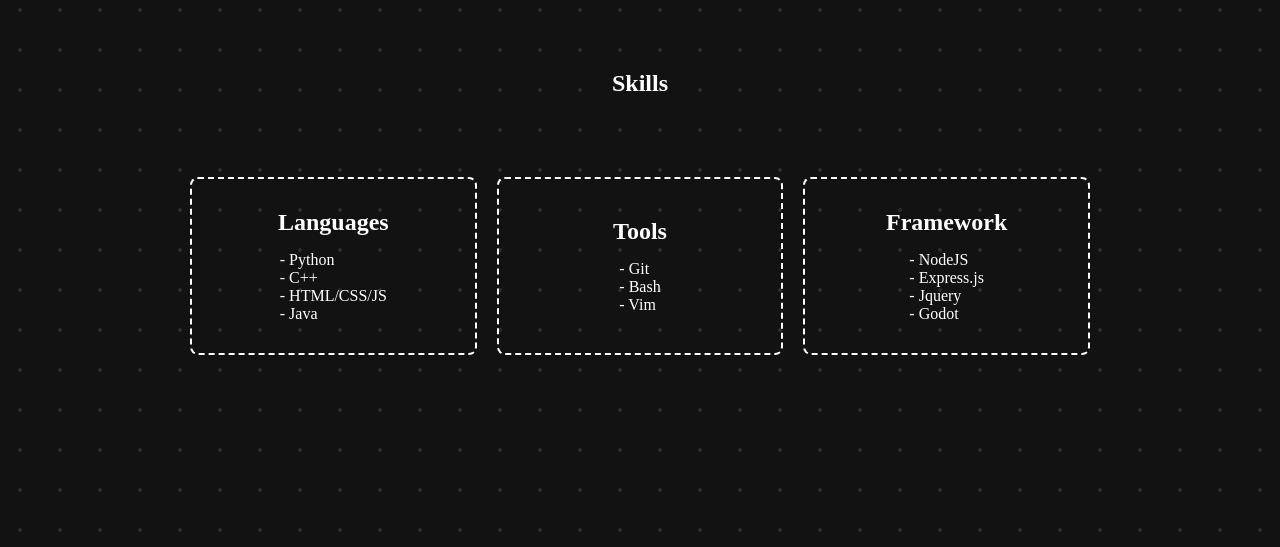
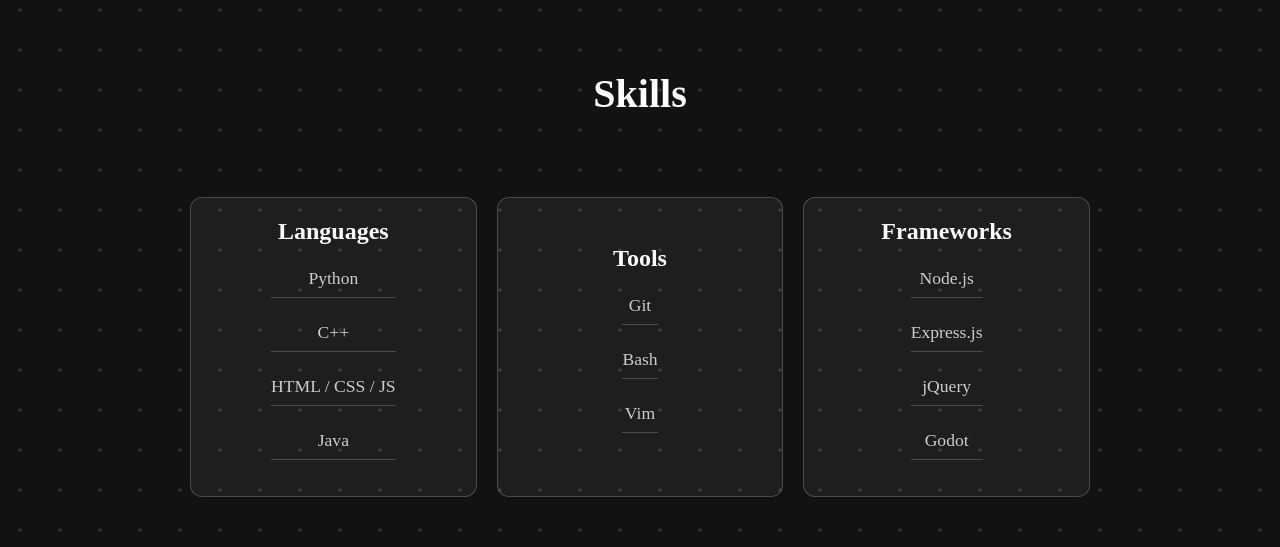
Before and after one commit to LastCleanShirt/LastCleanShirt.github.io, a plain HTML site: page index.html in a window 1280 px wide. Shown: the part 1610-2157 px from the top of the page. Drawn offline with Linux system fonts and the light colour scheme; a small style sheet from the web is missing.

Commit message:
style changes hehe

```diff
--- a/index.html
+++ b/index.html
@@ -37,37 +37,38 @@
         </div>
     </section>
     <!-- Skills -->
-    <section class="dotted-bg grid jc-sb">
+    <section class="dotted-bg grid jc-sb skills">
         <h1>Skills</h1>
         <div class="card-grid">
-            <div class="card">
-                <h1>Languages</h1>
-                <p class="left-align">
-                    - Python    <br>
-                    - C++       <br>
-                    - HTML/CSS/JS <br>
-                    - Java
-                </p>
+            <div class="card skill-card">
+                <h2>Languages</h2>
+                <ul>
+                    <li>Python</li>
+                    <li>C++</li>
+                    <li>HTML / CSS / JS</li>
+                    <li>Java</li>
+                </ul>
             </div>
-            <div class="card">
-                <h1>Tools</h1>
-                <p class="left-align">
-                    - Git <br>
-                    - Bash <br>
-                    - Vim
-                </p>
+            <div class="card skill-card">
+                <h2>Tools</h2>
+                <ul>
+                    <li>Git</li>
+                    <li>Bash</li>
+                    <li>Vim</li>
+                </ul>
             </div>
-            <div class="card">
-                <h1>Framework</h1>
-                <p class="left-align">
-                    - NodeJS <br>
-                    - Express.js <br>
-                    - Jquery <br>
-                    - Godot
-                </p>
+            <div class="card skill-card">
+                <h2>Frameworks</h2>
+                <ul>
+                    <li>Node.js</li>
+                    <li>Express.js</li>
+                    <li>jQuery</li>
+                    <li>Godot</li>
+                </ul>
             </div>
         </div>
     </section>
+
     <section class="experience">
         <h1>Experience</h1>
         <div class="timeline">
--- a/style.css
+++ b/style.css
@@ -1,4 +1,6 @@
-/* ========== Global Reset ========== */
+/* =======================
+    1. Global Reset & Scrollbar
+    ======================= */
 * {
      margin: 0;
      padding: 0;
@@ -14,12 +16,13 @@
      width: 0;  /* Remove scrollbar space */
      background: transparent;  /* Optional: just make scrollbar invisible */
 }
-/* Optional: show position indicator in red */
 ::-webkit-scrollbar-thumb {
      background: #FF0000;
 }
 
-/* ========== Base Styles ========== */
+/* =======================
+    2. Base Styles & Dark Mode
+    ======================= */
 body {
      max-width: 100vw;
 }
@@ -29,7 +32,9 @@
      color: #ffffff;
 }
 
-/* ========== Layout Utilities ========== */
+/* =======================
+    3. Layout Utilities
+    ======================= */
 .flex-row {
      display: flex;
      flex-direction: row;
@@ -53,26 +58,9 @@
      text-align: left !important;
 }
 
-/* ========== Items ======== */
-/* .project-card {
-    display: flex;
-    flex-direction: column;
-    justify-content: center;
-    align-items: center;
-    gap: 15px;
-    border: 2px dashed white;
-    border-radius: 8px;
-    width: 100%;
-    height: 100%;
-    padding: 30px;
-    animation: all 0.3 ease;
-}
-
-.project-card:hover {
-    cursor: pointer;
-    border-style: solid;
-    height: 105%;
-} */
+/* =======================
+    4. Card Grid & Card Items
+    ======================= */
 .card-grid {
      display: grid;
      grid-template-columns: repeat(auto-fit, minmax(250px, 1fr));
@@ -103,6 +91,9 @@
      height: 105%;
 }
 
+/* =======================
+    5. Backgrounds
+    ======================= */
 .dotted-bg {
      background-image: radial-gradient(circle at center, #2b2b2b 2px, transparent 2px);
      background-size: 40px 40px; /* Adjust spacing between dots */
@@ -111,6 +102,9 @@
      /* Removed animation since keyframes do not animate any property */
 }
 
+/* =======================
+    6. Section Headings & Cursor Animation
+    ======================= */
 #sc-one>h2::after {
      content: "";
      width: 4px;
@@ -130,7 +124,9 @@
      }
 }
 
-/* Experience Section */
+/* =======================
+    7. Experience Section & Timeline
+    ======================= */
 .experience {
      width: 90%;
      max-width: 900px;
@@ -148,7 +144,7 @@
 
 .timeline {
      position: relative;
-  border-left: 2px solid #fff;
+     border-left: 2px solid #616161;
      padding-left: 13px;
      margin: 0 auto;
 }
@@ -166,6 +162,7 @@
 
 .timeline-item:last-child {
      margin-bottom: 0;
+     border-color: linear-gradient(to bottom, #616161 0%, transparent 100%);
 }
 
 .timeline-item .year {
@@ -180,37 +177,21 @@
      color: #ccc;
 }
 
-/* Responsive */
-@media (max-width: 640px) {
-  .experience h1 {
-    font-size: 2rem;
-  }
-
-  .timeline {
-    border-left: 2px solid #ccc;
-    padding-left: 15px;
-  }
-
-  .timeline-item .year {
-    font-size: 1rem;
-  }
-
-  .timeline-item p {
-    font-size: 0.9rem;
-  }
-}
-
-
-/* ========== Typography ========== */
+/* =======================
+    8. Typography
+    ======================= */
 h1,
 h2,
 p,
-span {
+span,
+li {
      text-align: center;
      font-family: "Hack";
 }
 
-/* ========== Sections ========== */
+/* =======================
+    9. Sections Layout
+    ======================= */
 section {
      max-width: 100vw;
      min-height: 100vh;
@@ -221,9 +202,6 @@
      padding: 80px !important;
      box-sizing: border-box;
 }
-
-
-
 
 section.grid > h1 {
      display: flex;          /* make h1 a flex container */
@@ -245,7 +223,86 @@
      gap: 5rem !important; /* space between heading and projects */
 }
 
-/* ========== Responsive ========== */
+/* =======================
+    10. Skills Section
+    ======================= */
+.skills h1 {
+     font-size: 2.5rem;
+     margin-bottom: 2rem;
+     text-align: center;
+}
+
+.skills {
+    display: flex;
+    flex-direction: column;
+    justify-content: space-between;
+}
+
+
+/* =======================
+    10.5. Cards
+    ======================= */
+.card {
+     background: rgba(255, 255, 255, 0.05);
+     border: 1px solid rgba(255, 255, 255, 0.2);
+     border-radius: 12px;
+     padding: 20px;
+     text-align: left;
+     transition: transform 0.3s ease, background 0.3s ease;
+}
+
+.card:hover {
+     transform: translateY(-5px);
+     background: rgba(255, 255, 255, 0.1);
+}
+
+.card li {
+     font-family: 'Hack';
+     font-size: 1.5rem;
+     margin-bottom: 1rem;
+     color: #fff;
+     border-bottom: 1px solid rgba(255, 255, 255, 0.2);
+     padding-bottom: 5px;
+}
+
+.card ul {
+     list-style: none;
+     padding: 0;
+}
+
+.card li{
+     padding: 8px 0;
+     font-size: 1.1rem;
+     color: #ccc;
+     transition: color 0.2s ease;
+}
+
+.card li:hover {
+     color: #fff;
+}
+
+/* =======================
+    11. Responsive Tweaks
+    ======================= */
+@media (max-width: 640px) {
+     .experience h1 {
+          font-size: 2rem;
+     }
+
+     .timeline {
+          border-left: 2px solid #ccc;
+          padding-left: 15px;
+     }
+
+     .timeline-item .year {
+          font-size: 1rem;
+     }
+
+     .timeline-item p {
+          font-size: 0.9rem;
+     }
+}
+
 @media (max-width: 640px) {
      /* Ensure section fits screen width naturally */
      section.grid.jc-sb {
@@ -288,3 +345,26 @@
           overflow-x: hidden;
      }
 }
+
+/* =======================
+    12. Commented Out: Project Card
+    ======================= */
+/* .project-card {
+display: flex;
+flex-direction: column;
+justify-content: center;
+align-items: center;
+gap: 15px;
+border: 2px dashed white;
+border-radius: 8px;
+width: 100%;
+height: 100%;
+padding: 30px;
+animation: all 0.3 ease;
+}
+
+.project-card:hover {
+cursor: pointer;
+border-style: solid;
+height: 105%;
+} */
```
Lines whose indentation alone changed are shown as unchanged.
